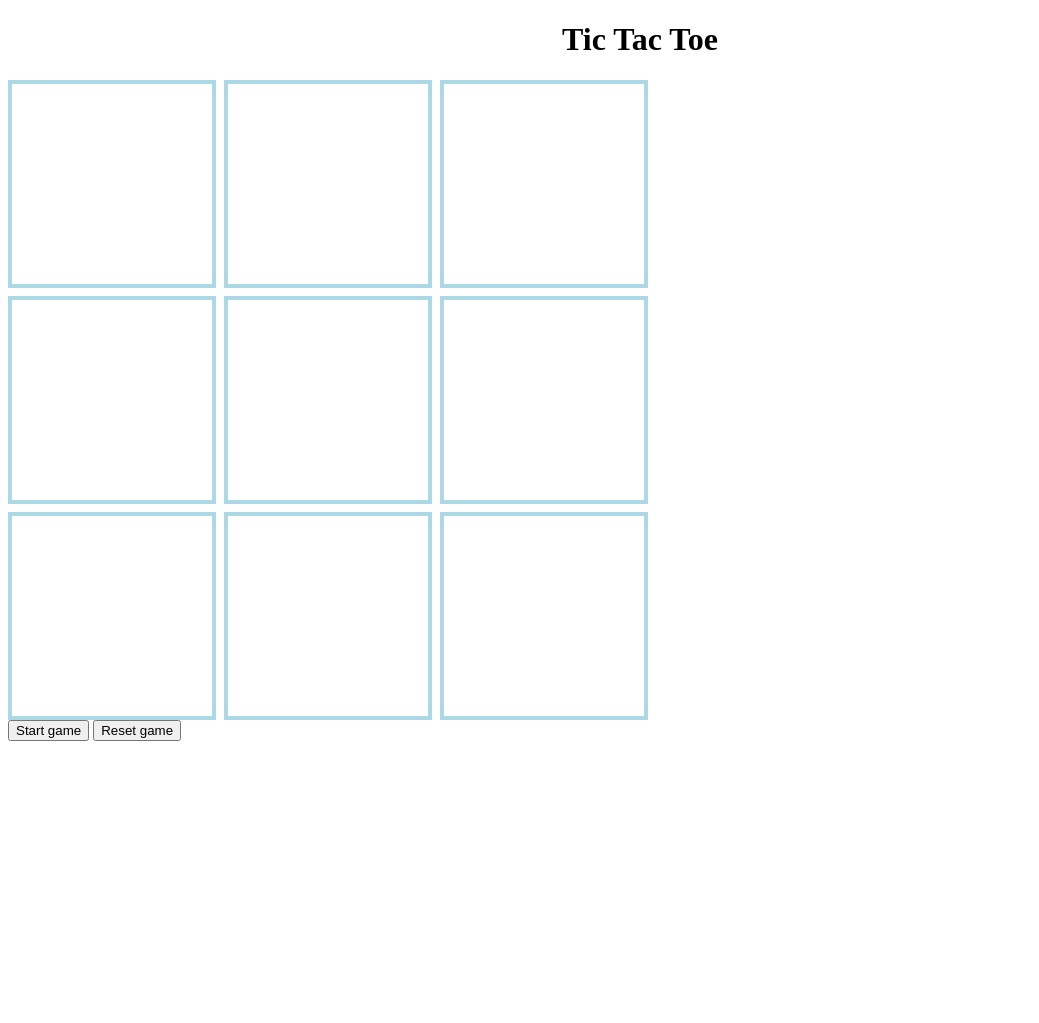
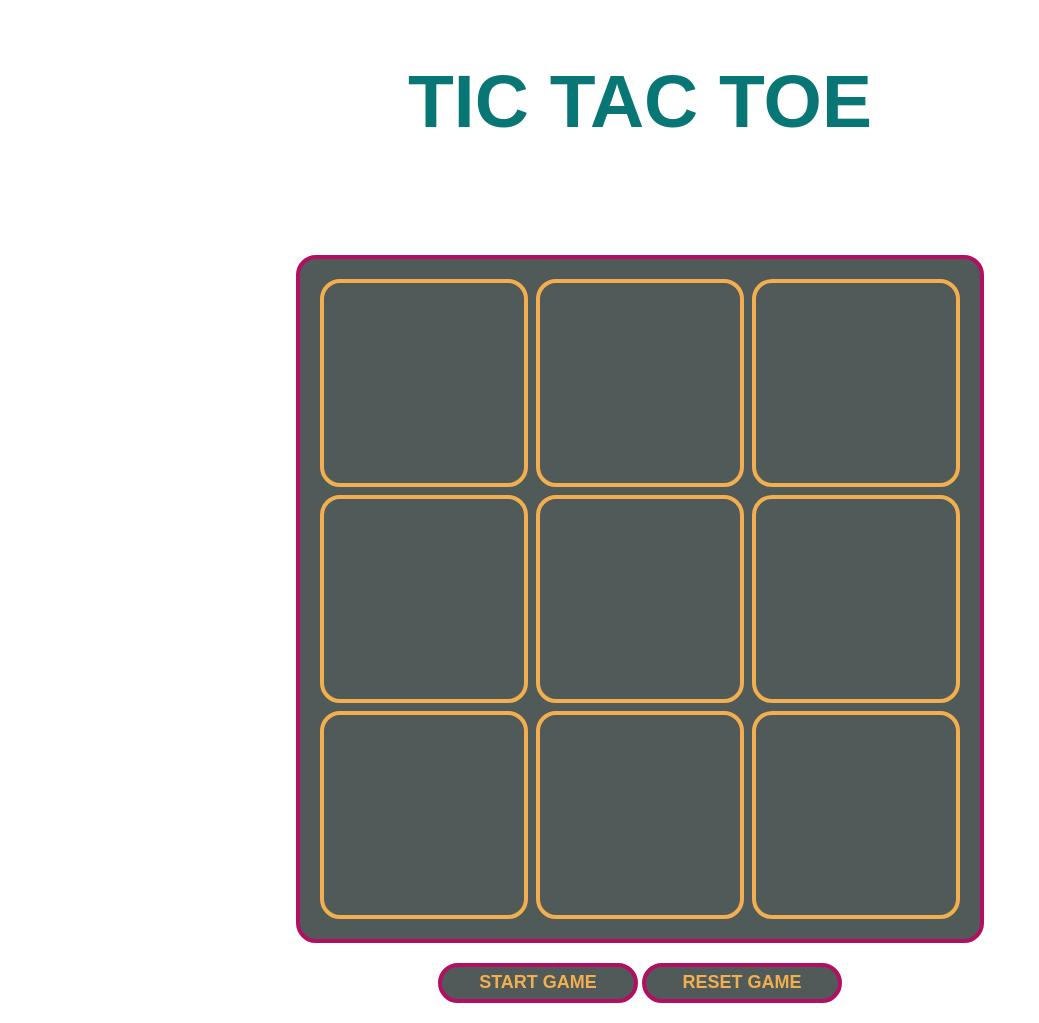
Before and after one commit to sivaShilpa/tic-tac-toe, a plain HTML site: page index.html in a window 1280 px wide. Shown: the whole page, without its empty margins (0-1039 px from the left). Before the commit the page ends 800 px from the top, so only its background shows below. Drawn offline with Linux system fonts and the light colour scheme.

Commit message:
Final version of Tic Tac Toe

```diff
--- a/CSS/style.css
+++ b/CSS/style.css
@@ -1,27 +1,64 @@
 html {
     height: 100%;
     width: 100%;
-    /* align-content: center;
-    justify-content: center; */
   }
-
+  body{
+    display: flex;
+    flex-direction: column;
+    align-items: center;
+    justify-content: center;
+  }
+  #title{
+    text-align: center;
+    font-family: Arial, Helvetica, sans-serif;
+    font-weight: 900;
+    font-size: 75px;
+    color: #077674;
+  }
+  #result{
+    text-align: center;
+    font-family: Arial, Helvetica, sans-serif;
+    font-weight: bold;
+    font-size: 30px;
+    color: #80500C;
+  }
   #board {
     display: flex;
     width: 80vmin;
   /* vmin - calculates the percentage of the shortest side of your viewport */
     flex-wrap: wrap;
     gap: 1vmin;
-    /* align-content: center; */
+    align-items: center;
+    justify-content: center;
+    background-color: #4f5a59;
+    padding: 20px;
+    border-radius: 20px;
+    border:0.5vmin solid #b20f63 ;
   }
-
   .square{
+    display: flex;
     width: 25vmin;
     height: 25vmin;
-    border: 0.5vmin solid lightblue;
+    border: 0.5vmin solid #F3AF4F;
     text-align: center;
+    border-radius: 20px;
+    align-items: center;
+    justify-content: center;
+    font-size: 200px;
+    font-family: Arial, Helvetica, sans-serif;
+    color: #b20f63;
   }
-
-  #title{
-    text-align: center;
-
+  #buttons{
+    padding: 20px;
   }
+  #start, #reset{
+    height: 40px;
+    width: 200px;
+    font-size: large;
+    font-weight: bold;
+    font-family: Arial, Helvetica, sans-serif;
+    background-color: #4f5a59;
+    color: #F3AF4F;
+    border: 0.5vmin solid #b20f63;
+    border-radius: 20px;
+  }
--- a/JS/main.js
+++ b/JS/main.js
@@ -45,7 +45,13 @@ function handleClick(evt) {
             checkForWinner()
         }
         else{
-            resultEl.textContent = "Click on 'start game' button to start the game."
+            if(isBoardEmpty()){
+                resultEl.textContent = "Click on 'START GAME' button to start the game."
+            }
+            else{
+                resultEl.textContent = "Please reset the game and then click 'START GAME' button to start another round."
+            }
+
         }
     }
 }
@@ -62,7 +68,7 @@ function handleClick1(evt) {
     }
     currentPlayer = 0
     tieGame = []
-    resultEl.textContent =""
+    resultEl.textContent = ""
     endGame = false
     gameOn = false
 }
@@ -87,21 +93,34 @@ function checkForWinner() {
         if (currentPlayer === 1) {
             resultEl.textContent = `Player${currentPlayer} wins!!! Reset the game.`
             endGame = true
+            gameOn = false
         } else {
             resultEl.textContent = `Player${currentPlayer + 2} wins!!! Reset the game.`
             endGame = true
+            gameOn = false
         }
 
     }
     else {
         if (tieGame.length === 9) {
-            resultEl.textContent = "It is a tie!!!"
+            resultEl.textContent = "It is a tie!!! Reset the game."
             endGame = true
+            gameOn = false
         }
         else {
             resultEl.textContent = `Player${currentPlayer + 1}, it's your turn!!! Put ${choices[currentPlayer]} on the board!`
-
         }
     }
 
 }
+
+function isBoardEmpty(){
+    let i = 0;
+    while(squareEls[i].textContent===""){
+        i++
+        if(i===8){
+            return true
+        }
+    }
+    return false
+}
--- a/index.html
+++ b/index.html
@@ -10,7 +10,7 @@
 </head>
 
 <body>
-  <h1 id="title"> Tic Tac Toe</h1>
+  <h1 id="title"> TIC TAC TOE</h1>
   <h3 id="result"></h3>
 
   <!-- <div>
@@ -34,8 +34,11 @@
     <div class="square"></div>
 
   </section>
-  <button id="start">Start game</button>
-  <button id="reset">Reset game</button>
+  <div id="buttons">
+    <button id="start">START GAME</button>
+    <button id="reset">RESET GAME</button>
+  </div>
+
 </body>
 
 </html>
```
